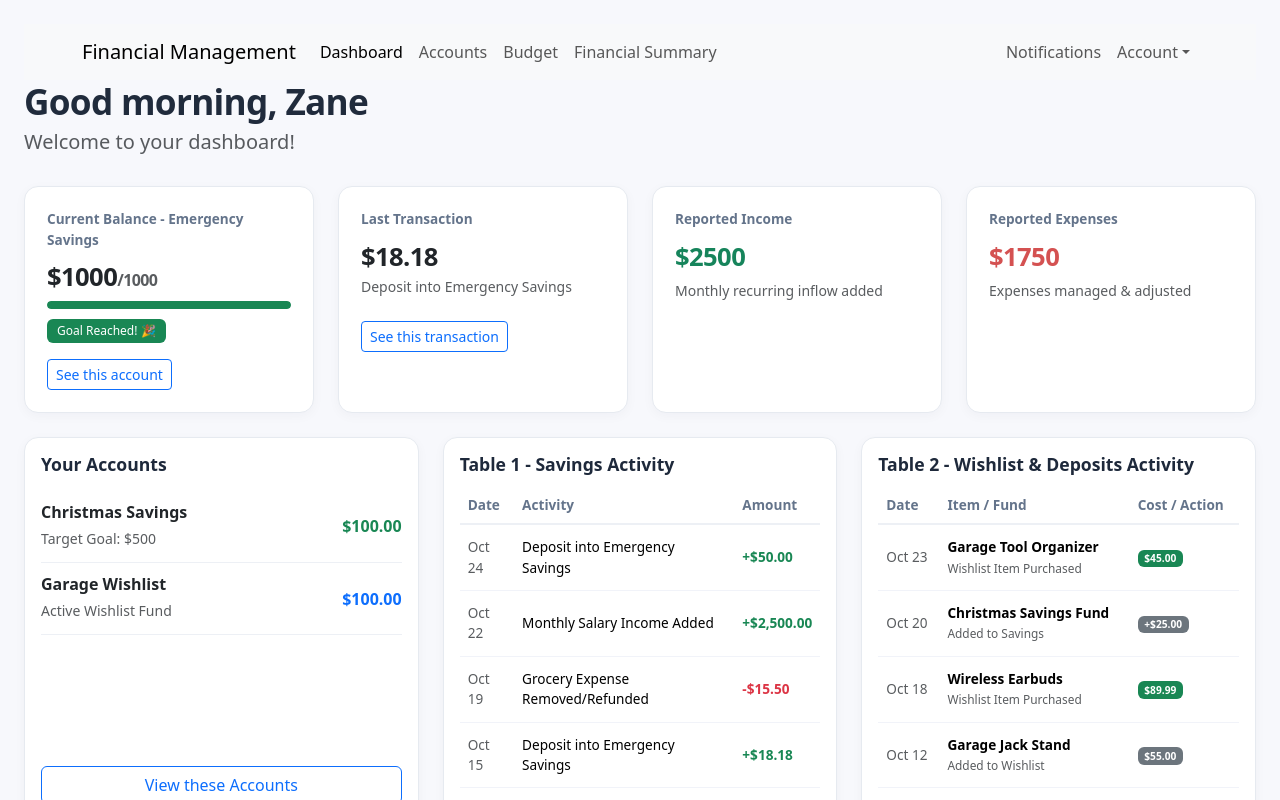
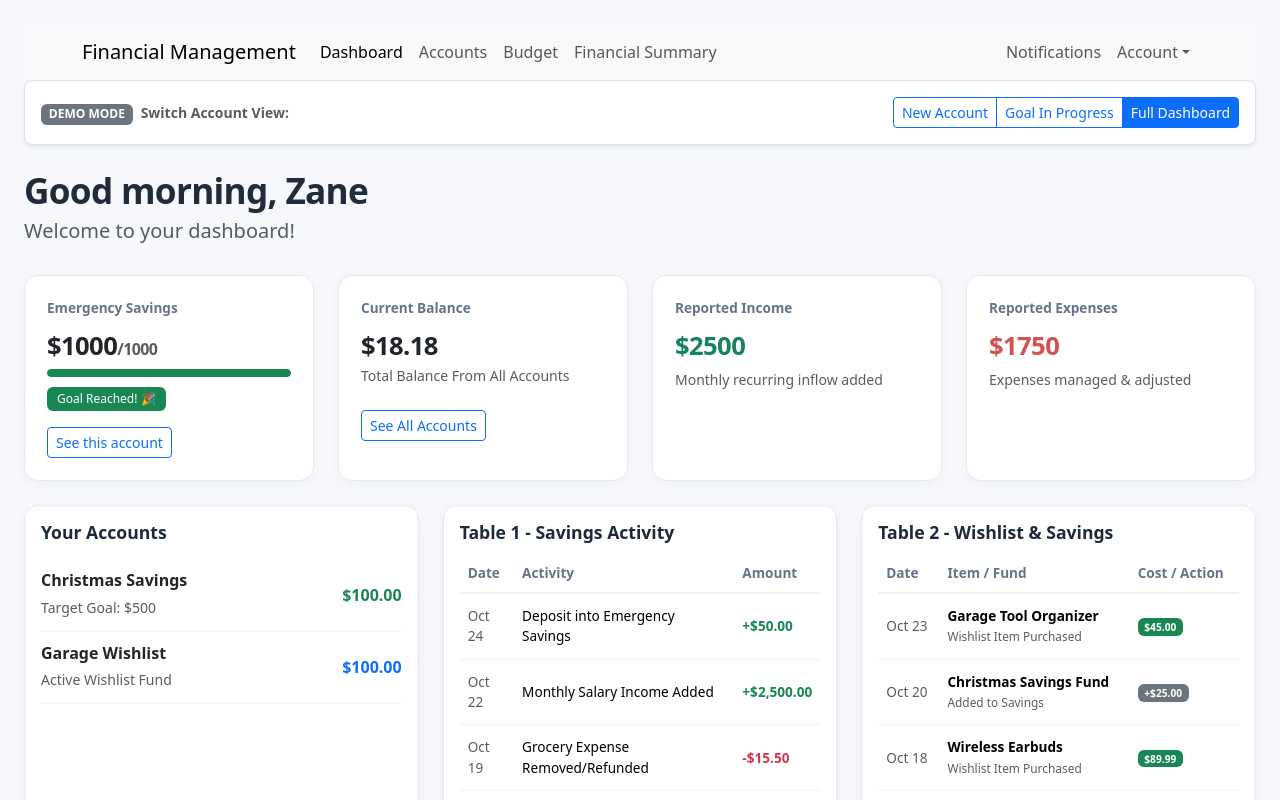
Before and after one commit to ZaneD03/stackunderflow, a React (Create React App) app: page /dashboard in a window 1280 px wide. Shown: the top 800 px of the page. Built offline with nearby package versions, Linux system fonts and the light colour scheme.

Commit message:
updated with demo controls

```diff
--- a/src/pages/Dashboard.js
+++ b/src/pages/Dashboard.js
@@ -8,6 +8,7 @@ import Container from 'react-bootstrap/Container';
 import ProgressBar from 'react-bootstrap/ProgressBar';
 import Badge from 'react-bootstrap/Badge';
 import Table from 'react-bootstrap/Table';
+import ButtonGroup from 'react-bootstrap/ButtonGroup';
 import { useState } from 'react';
 import {
   ResponsiveContainer,
@@ -25,7 +26,6 @@ import {
 
 import './Dashboard.css';
 
-let accountProgress = 2; // Set to 2 to show the full dashboard state
 let userName = "Zane";
 
 // Sample Data for Budget Pie Chart
@@ -39,11 +39,11 @@ const budgetData = [
 
 const COLORS = ['#2764e7', '#16845b', '#f59e0b', '#8b5cf6', '#d45151'];
 
-// Sample Data for Monthly Savings Progress
+// Sample Data for Monthly Savings Bar Chart
 const monthlySavingsData = [
   { month: 'Jun', savings: 200 },
   { month: 'Jul', savings: 450 },
-  { month: 'Aug', savings: 300 },
+  { month: 'Aug', savings: 600 },
   { month: 'Sep', savings: 850 },
   { month: 'Oct', savings: 1000 },
 ];
@@ -65,10 +65,49 @@ const wishlistActivityData = [
 ];
 
 function Dashboard(){
+    // Changed to useState so you can toggle states live in your demo presentation!
+    const [accountProgress, setAccountProgress] = useState(2);
+
+    // Reusable Demo Controls Toolbar to place at the top of any view
+    const renderDemoToolbar = () => (
+      <Row className="mb-4">
+        <Col md={12}>
+          <div className="demo-control-bar p-3 bg-white rounded-3 shadow-sm border d-flex justify-content-between align-items-center flex-wrap gap-2">
+            <div>
+              <span className="badge bg-secondary me-2">DEMO MODE</span>
+              <span className="fw-bold small text-muted">Switch Account View:</span>
+            </div>
+            <ButtonGroup size="sm">
+              <Button
+                variant={accountProgress === 0 ? "primary" : "outline-primary"}
+                onClick={() => setAccountProgress(0)}
+              >
+               New Account
+              </Button>
+              <Button
+                variant={accountProgress === 1 ? "primary" : "outline-primary"}
+                onClick={() => setAccountProgress(1)}
+              >
+                Goal In Progress
+              </Button>
+              <Button
+                variant={accountProgress === 2 ? "primary" : "outline-primary"}
+                onClick={() => setAccountProgress(2)}
+              >
+                Full Dashboard
+              </Button>
+            </ButtonGroup>
+          </div>
+        </Col>
+      </Row>
+    );
+
     if(accountProgress == 0){
         return(
             <Container className="dashboard-page py-4">
             <AppHeader />
+            {renderDemoToolbar()}
+
             <Row className="goodmorning mb-3">
                 <Col md={3}>
                     <h2 className="dashboard-heading">Good morning, {userName}</h2>
@@ -83,7 +122,7 @@ function Dashboard(){
                         <p className="text-muted welcome-description mx-auto">
                           You are all set up. Let's get your budget configured to start tracking your savings and financial goals.
                         </p>
-                        <Button variant="primary" size="lg" className="dashboard-button">Setup Here</Button>
+                        <Button variant="primary" size="lg">Setup Here</Button>
                     </Card>
                 </Col>
             </Row>
@@ -94,18 +133,21 @@ function Dashboard(){
         return(
         <Container fluid className="dashboard-page px-4 py-4">
             <AppHeader />
+            {renderDemoToolbar()}
+
             <Row className="goodmorning mb-4">
                 <Col md={6}>
                     <h2 className="dashboard-heading">Good morning, {userName}</h2>
                     <h5 className="text-muted">Welcome to your dashboard!</h5>
                 </Col>
             </Row>
+
             <Row className="Summary Row g-4 mb-4">
                 <Col md={3}>
                     <Card className="dashboard-card summary-card h-100">
                     <Card.Body>
                         <Card.Text className="summary-label">
-                            Current Balance - Emergency Savings
+                            Emergency Savings
                         </Card.Text>
                         <Card.Title className="summary-value">$118.18<span className="text-muted fs-6">/1000</span></Card.Title>
                         <ProgressBar now={11.8} className="savings-progress my-3" />
@@ -118,11 +160,11 @@ function Dashboard(){
                     <Card className="dashboard-card summary-card h-100">
                     <Card.Body>
                         <Card.Text className="summary-label">
-                            Last Transaction
+                            Current Balance
                         </Card.Text>
                         <Card.Title className="summary-value">$18.18</Card.Title>
-                        <Card.Text className="text-muted small mb-3">Deposit into Emergency Savings</Card.Text>
-                        <Button variant="outline-primary" size="sm">See this transaction</Button>
+                        <Card.Text className="text-muted small mb-3">Total Balance From All Accounts</Card.Text>
+                        <Button variant="outline-primary" size="sm">See All Accounts</Button>
                     </Card.Body>
                     </Card>
                 </Col>
@@ -152,7 +194,7 @@ function Dashboard(){
                 </Col>
             </Row>
 
-            <Row className="g-4">
+            <Row className="g-4 mb-4">
                 <Col lg={5} md={12}>
                     <Card className="dashboard-card h-100">
                     <Card.Body>
@@ -183,7 +225,7 @@ function Dashboard(){
                     <Card className="dashboard-card h-100">
                         <Card.Body>
                             <Card.Title className="section-heading">Budget Breakdown</Card.Title>
-                            <div style={{ width: '100%', height: '320px' }}>
+                            <div style={{ width: '100%', height: '360px' }}>
                               <ResponsiveContainer>
                                 <PieChart>
                                   <Pie
@@ -217,6 +259,8 @@ function Dashboard(){
         return(
             <Container fluid className="dashboard-page px-4 py-4">
             <AppHeader />
+            {renderDemoToolbar()}
+
             <Row className="goodmorning mb-4">
                 <Col md={6}>
                     <h2 className="dashboard-heading">Good morning, {userName}</h2>
@@ -230,7 +274,7 @@ function Dashboard(){
                     <Card className="dashboard-card summary-card h-100">
                     <Card.Body>
                         <Card.Text className="summary-label">
-                            Current Balance - Emergency Savings
+                            Emergency Savings
                         </Card.Text>
                         <Card.Title className="summary-value">$1000<span className="text-muted fs-6">/1000</span></Card.Title>
                         <ProgressBar now={100} variant="success" className="savings-progress my-2" />
@@ -246,11 +290,11 @@ function Dashboard(){
                     <Card className="dashboard-card summary-card h-100">
                     <Card.Body>
                         <Card.Text className="summary-label">
-                            Last Transaction
+                            Current Balance
                         </Card.Text>
                         <Card.Title className="summary-value">$18.18</Card.Title>
-                        <Card.Text className="text-muted small mb-4">Deposit into Emergency Savings</Card.Text>
-                        <Button variant="outline-primary" size="sm">See this transaction</Button>
+                        <Card.Text className="text-muted small mb-4">Total Balance From All Accounts</Card.Text>
+                        <Button variant="outline-primary" size="sm">See All Accounts</Button>
                     </Card.Body>
                     </Card>
                 </Col>
@@ -339,7 +383,7 @@ function Dashboard(){
                 <Col xl={4} md={6}>
                     <Card className="dashboard-card h-100">
                     <Card.Body>
-                        <Card.Title className="section-heading">Table 2 - Wishlist & Deposits Activity</Card.Title>
+                        <Card.Title className="section-heading">Table 2 - Wishlist & Savings</Card.Title>
                         <Table responsive hover className="dashboard-table mt-2">
                           <thead>
                             <tr>
@@ -363,14 +407,14 @@ function Dashboard(){
                 </Col>
             </Row>
 
-            {/* Bottom Row: Charts Section (Budget Pie Chart & Savings Bar Chart) */}
+            {/* Bottom Row: Budget Pie Chart & Monthly Savings Bar Chart */}
             <Row className="g-4">
                 <Col lg={6} md={12}>
                     <Card className="dashboard-card h-100">
                         <Card.Body>
                             <Card.Title className="section-heading">Budget Breakdown</Card.Title>
                             <p className="text-muted small mb-3">Overview of monthly expenses categorized from your budget page.</p>
-                            <div style={{ width: '100%', height: '280px' }}>
+                            <div style={{ width: '100%', height: '380px' }}>
                               <ResponsiveContainer>
                                 <PieChart>
                                   <Pie
@@ -379,7 +423,7 @@ function Dashboard(){
                                     cy="50%"
                                     innerRadius={60}
                                     outerRadius={95}
-                                    paddingAngle={5}
+                                    paddingAngle={1}
                                     dataKey="value"
                                     label={({ name, percent }) => `${name} (${(percent * 100).toFixed(0)}%)`}
                                   >
@@ -400,7 +444,7 @@ function Dashboard(){
                     <Card className="dashboard-card h-100">
                         <Card.Body>
                             <Card.Title className="section-heading">Monthly Savings Progress</Card.Title>
-                            <p className="text-muted small mb-3">Track how your total savings grew over the past few months.</p>
+                            <p className="text-muted small mb-3">Track how your total savings grew over recent months.</p>
                             <div style={{ width: '100%', height: '280px' }}>
                               <ResponsiveContainer>
                                 <BarChart data={monthlySavingsData} margin={{ top: 10, right: 30, left: 0, bottom: 0 }}>
```
